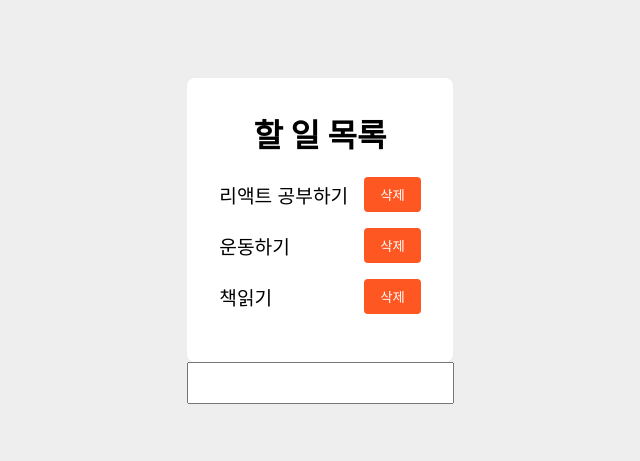
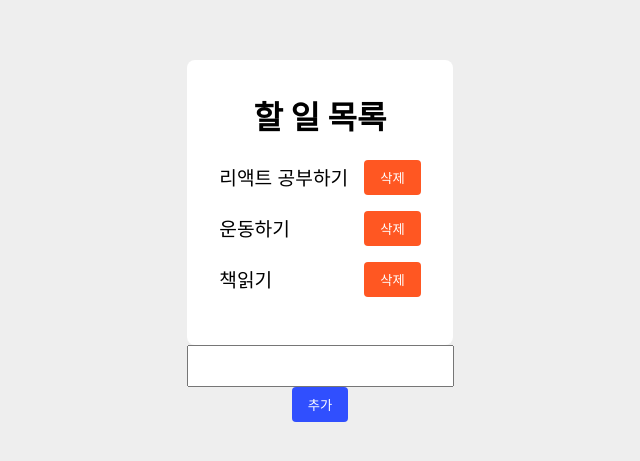
Before and after one commit to songhee23/ch6_todo, a React (Create React App) app: page / in a window 1280 px wide. Shown: the part 159-620 px from the top of the page, without its empty margins (320-960 px from the left). Built offline with nearby package versions, Linux system fonts and the light colour scheme.

Commit message:
버튼 컴포넌트 추가로 인한 기존 버튼 색Prop 추가

```diff
--- a/src/App.tsx
+++ b/src/App.tsx
@@ -4,6 +4,7 @@
 import { DataView } from 'components/DataView';
 import { useState } from 'react';
 import { TextInput } from 'components/TextInput';
+import { Button } from 'components/Button'
 
 
 const Container = styled.div`
@@ -21,6 +22,7 @@
     '운동하기',
     '책읽기'
   ]);
+
   const [toDo, setToDo] = useState('')
 
   const onDelete = (todo: string) => {
@@ -30,7 +32,8 @@
   return (
     <Container>
       <DataView toDoList={toDoList} onDelete={onDelete} />
-      <TextInput />
+      <TextInput value={toDo} onChange={setToDo} />
+      <Button label="추가" color="#304FFE"/>
     </Container>
   )
 }
--- a/src/components/Button/index.tsx
+++ b/src/components/Button/index.tsx
@@ -1,15 +1,19 @@
 import styled from '@emotion/styled';
 
-const Container = styled.button`
+interface ContainerProps {
+    readonly color: string;
+}
+
+const Container = styled.button<ContainerProps>`
   border: 0;
   color: #ffffff;
-  background-color: #ff5722;
+  background-color: ${(props) => props.color};
   cursor: pointer;
   padding: 8px 16px;
   border-radius: 4px;
 
   &:hover {
-    background-color: #ff5722;
+    background-color: ${(props) => props.color};
     opacity: 0.8;
   }
 
@@ -20,9 +24,14 @@
 
 interface Props {
     readonly label: string;
+    readonly color?: string;
     readonly  onClick?: () => void;
 }
 
-export const Button = ({ label, onClick }: Props) => {
-    return <Container onClick={onClick}>{label}</Container>;
+export const Button = ({ label, color = '#ff5722', onClick }: Props) => {
+    return (
+        <Container color={color} onClick={onClick}>
+            {label}
+        </Container>
+    )
 };
--- a/src/components/TextInput/index.tsx
+++ b/src/components/TextInput/index.tsx
@@ -5,6 +5,14 @@
   padding: 8px;
 `;
 
-export const TextInput = () => {
-    return <Input />;
-}
+
+interface Props {
+    readonly value: string;
+    readonly onChange: (text: string) => void;
+  }
+
+export const TextInput = ({value, onChange}: Props) => {
+    return (
+        <Input value={value} onChange={(event) => onChange(event.target.value)}/>
+    );
+};
```
